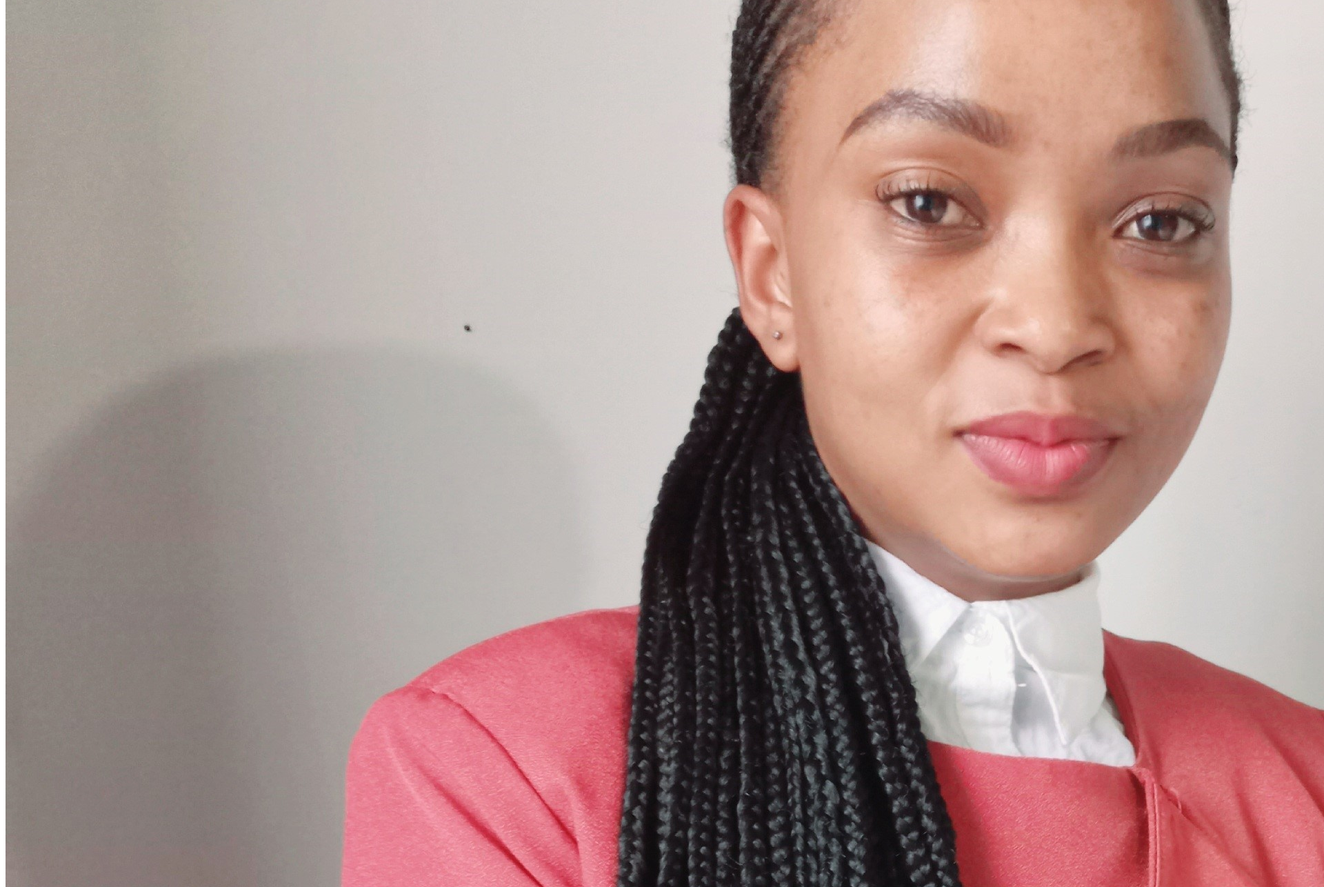
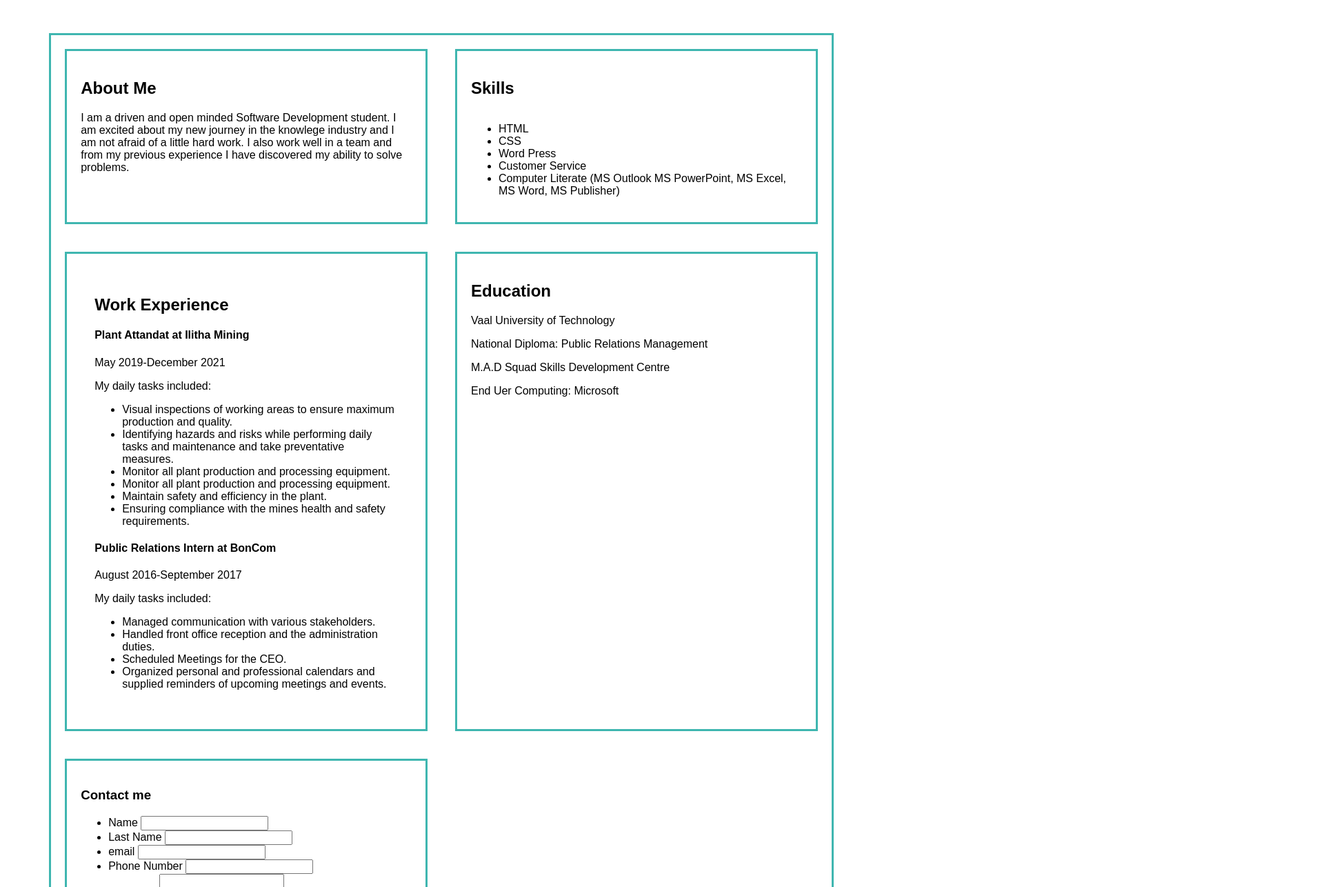
Before and after one commit to OlebogengRasebitse/PATRAS995_BCL2302_Justin_OlebogengRasebitse_ITW9, a plain HTML site: page index.html in a window 1280 px wide. Shown: the part 411-1697 px from the top of the page at 69% size, 1920 px wide, since content can reach past the window. Drawn offline with Linux system fonts and the light colour scheme.

Commit message:
Removed all code and pasted it back to fix bugs

```diff
--- a/stylesheet.css
+++ b/stylesheet.css
@@ -3,6 +3,96 @@ body {
 }
 
 
+img {
+
+    border-radius: 5px;
+    margin: 5px;
+    max-width: 200px;
+
+
+}
+
+a {
+    color: rgb(245, 245, 245);
+    font-size: medium;
+    font-style:bold;
+}
+
+.headerblock {
+
+    width: 100%;
+    height: 50%;
+    position: static;
+    bottom: 39%;
+    background-image: url(images/aryan-dhiman-iGLLtLINSkw-unsplash.jpg);
+   align-items: center;
+   justify-content: center;
+   background-repeat: no-repeat;
+   background-size: cover;
+   padding: 0;
+   margin-bottom: 0px;
+
+}
+
+.navbar {
+    background-color: #070035;
+    justify-content: space-around;
+    align-items: center;
+    display: flex;
+    padding: 30px;
+    justify-content: space-between;
+    margin: 0px;
+}
+
+    .gridcontainer {
+        display: grid;
+        grid-template-columns: 50% 50%;
+        border:solid  #3FB6B0;
+        margin: 5%;
+
+    }
+
+    .box1 {
+        margin: 20px;
+       padding: 20px;
+       border: solid #3FB6B0;
+
+
+    }
+
+
+    .box2 {
+        display: grid;
+        margin: 20px;
+       padding: 20px;
+       border: solid #3FB6B0;
+    }
+
+    .box3 {
+        margin: 20px;
+        padding: 20px;
+        border: solid #3FB6B0;
+
+    }
+
+    .box4 {
+        margin: 20px;
+        padding: 40px;
+        grid-column-start: 2;
+        grid-column-end: 1;
+        grid-row-start: 2;
+        grid-column-end:1 ;
+        border: solid #3FB6B0;
+    }
+
+    .box5 {
+        box-sizing: border-box;
+        max-width: fit-content;
+        margin: 20px;
+        padding: 20px;
+        border: solid #3FB6B0;
+
+    }
 
 footer {
     background-color: #00AAA3;
```
Also changed, not shown: index.html (+1 -1 lines).
